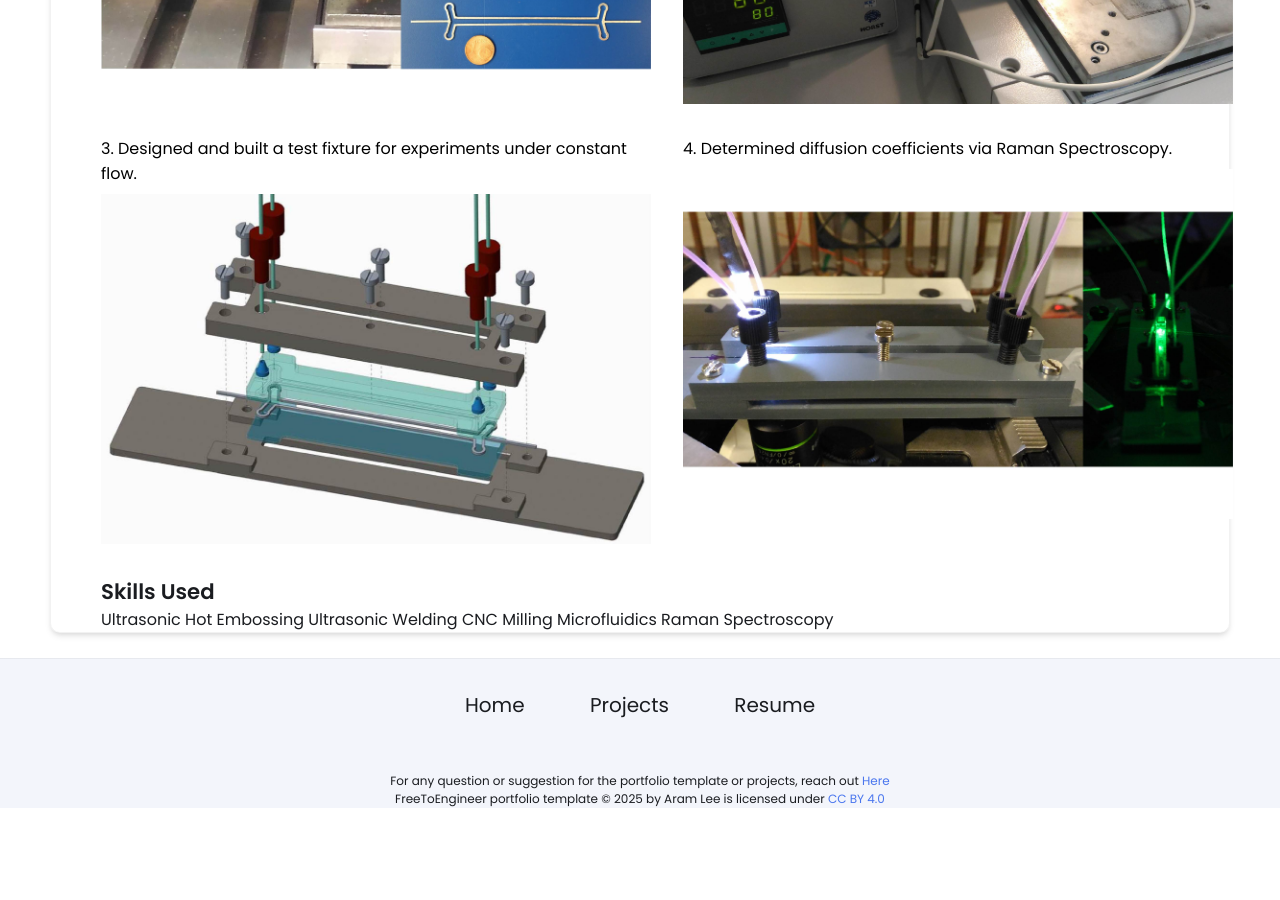
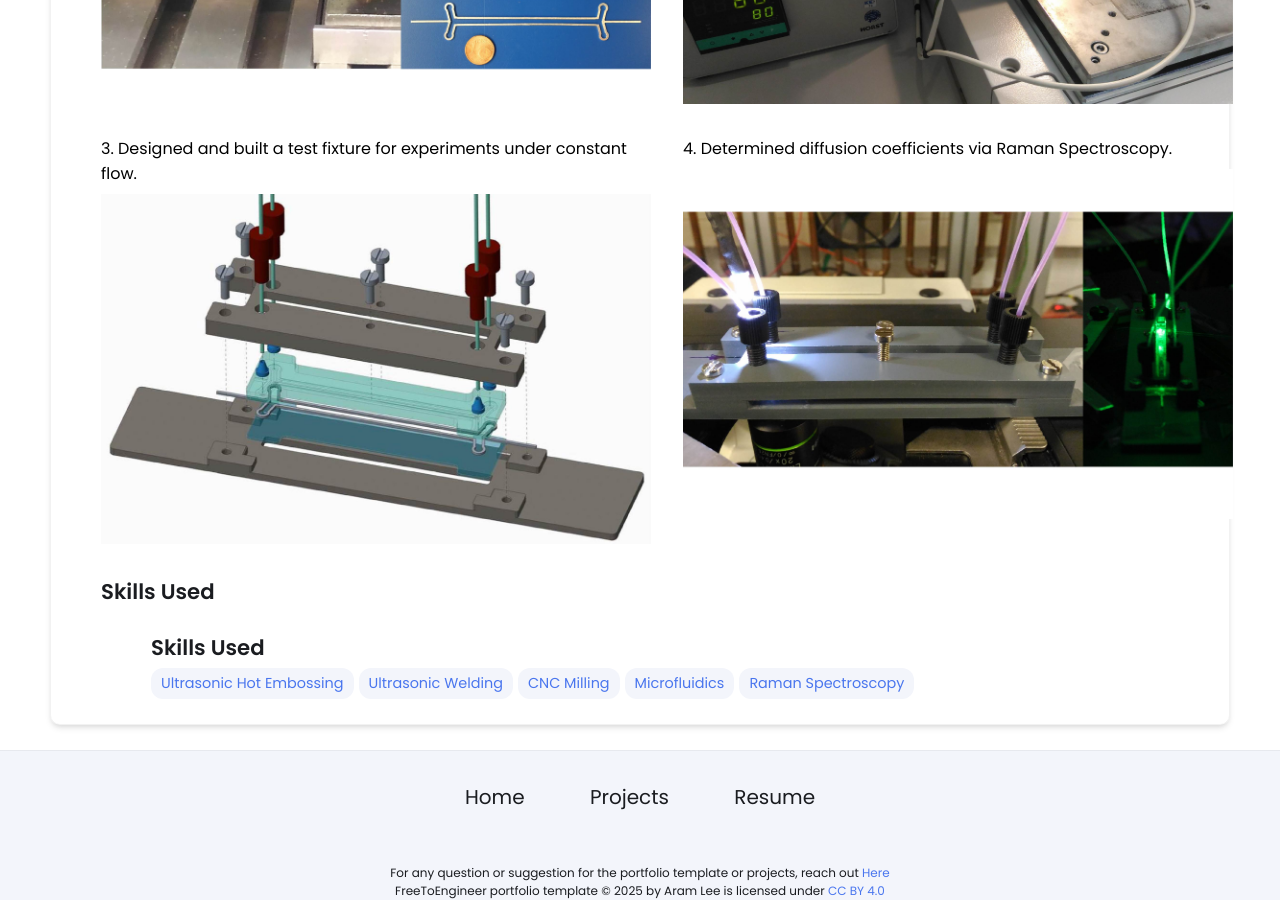
Before and after one commit to HagenGress/HagenGress.github.io, a Jekyll site: the page built from _projects/microfluidic-channel/index.md, in a window 1280 px wide and 900 px high, scrolled down 884 px. Built offline with Jekyll 4.4.1, drawn with Linux system fonts in a browser that asks for light colours; before the commit the page ends 1692 px from its top, so only the background shows below that.

Commit message:
Update index.md

```diff
--- a/_projects/microfluidic-channel/index.md
+++ b/_projects/microfluidic-channel/index.md
@@ -25,15 +25,19 @@ main-image: /Microchannel_TitlePicture-01.jpg
 
 ## Skills Used
 
-<div class="skills-card">
-  <div class="skills-list">
-    <span class="skill">Ultrasonic Hot Embossing</span>
-    <span class="skill">Ultrasonic Welding</span>
-    <span class="skill">CNC Milling</span>
-    <span class="skill">Microfluidics</span>
-    <span class="skill">Raman Spectroscopy</span>
+<div class="summary">
+  <div class="skills-card">
+    <h2>Skills Used</h2>
+    <div class="skills-list">
+      <span class="skill">Ultrasonic Hot Embossing</span>
+      <span class="skill">Ultrasonic Welding</span>
+      <span class="skill">CNC Milling</span>
+      <span class="skill">Microfluidics</span>
+      <span class="skill">Raman Spectroscopy</span>
+    </div>
   </div>
 </div>
+
 
 
 
```
